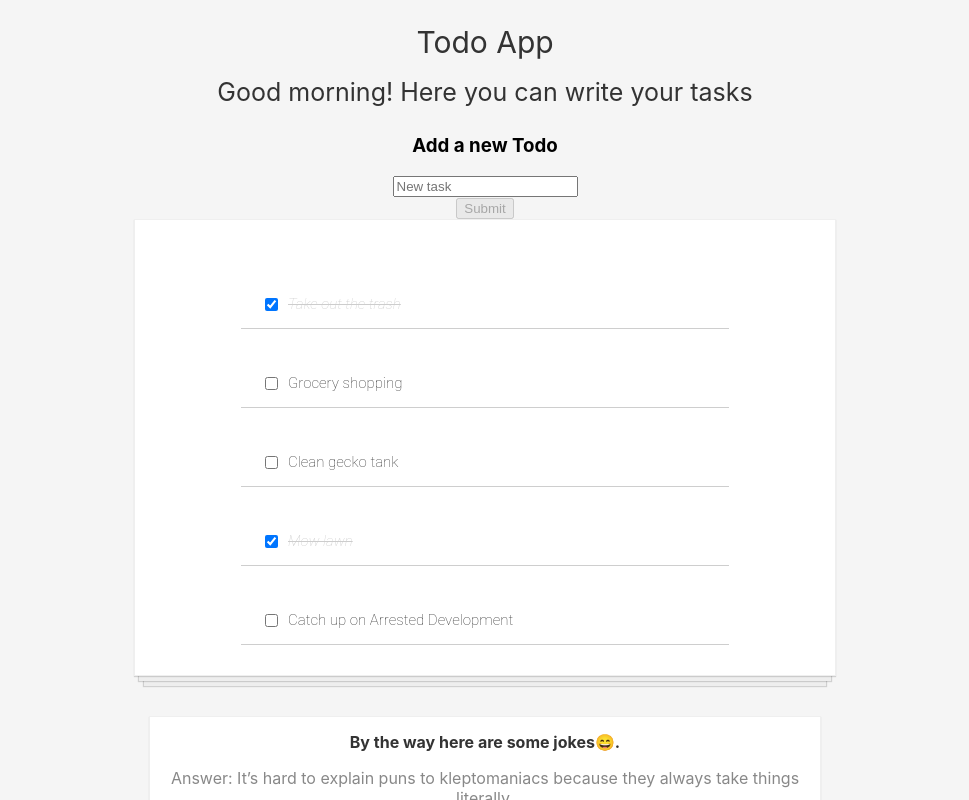
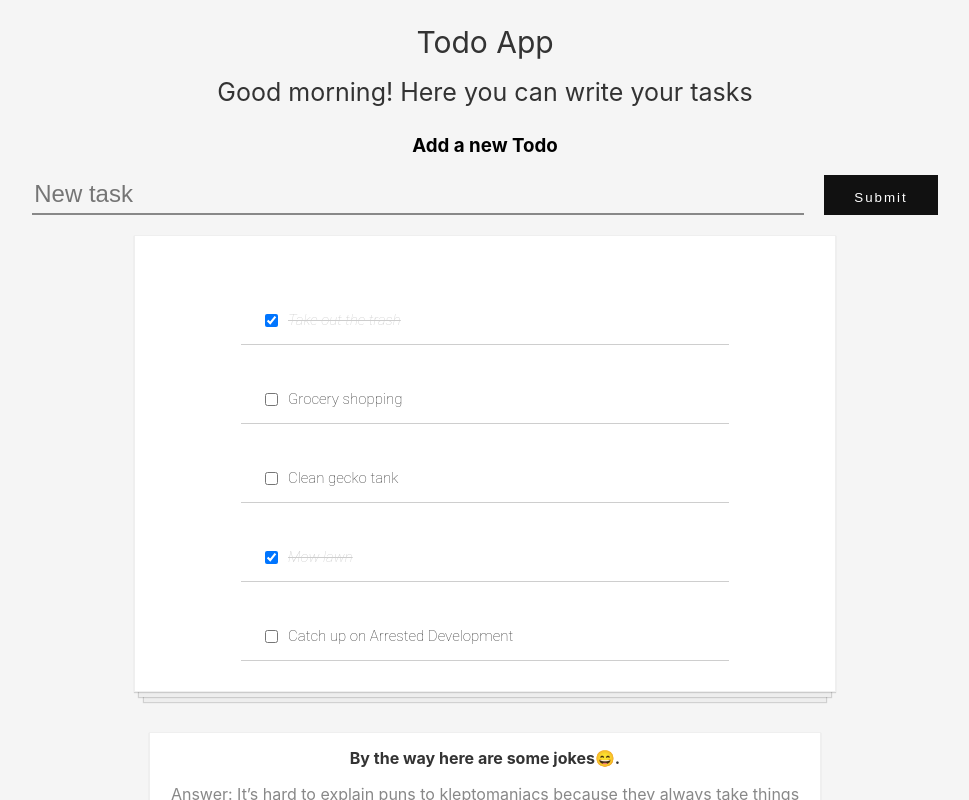
Before and after one commit to reymon359/react-todo-app, a React (Create React App) app: page / in a window 1280 px wide. Shown: the top 800 px of the page, without its empty margins (155-1124 px from the left). Built offline with nearby package versions, Linux system fonts and the light colour scheme.

Commit message:
styling input

```diff
--- a/src/index.css
+++ b/src/index.css
@@ -90,4 +90,41 @@ input[type=checkbox]:focus {
 
 .new-todo-form {
     text-align: center;
+    background-color: whitesmoke;
 }
+
+.new-todo-form form {
+    display: flex;
+    justify-content: center;
+    margin: 10px 0 20px;
+    height: 40px;
+}
+
+.new-todo-form form input {
+    width: 60%;
+    margin-right: 20px;
+    transition: all 0.3s ease;
+    /* height: 75px; */
+    /* margin-left: 6.25%; */
+    border: none;
+    border-bottom: 2px solid #888888;
+    background-color: transparent;
+    /* color: #333; */
+    outline: none;
+    font-size: 1.5em;
+}
+
+.new-todo-form form button {
+    text-decoration: none;
+    color: white;
+    background-color: #111;
+    letter-spacing: 2px;
+    padding: 10px 25px 10px 25px;
+    border: 5px solid #111;
+    border: 5px solid #111;
+    transition: .2s;
+}
+
+.new-todo-form form button:hover {
+    box-shadow: inset 0px 0px 0px 2px white;
+}
```
